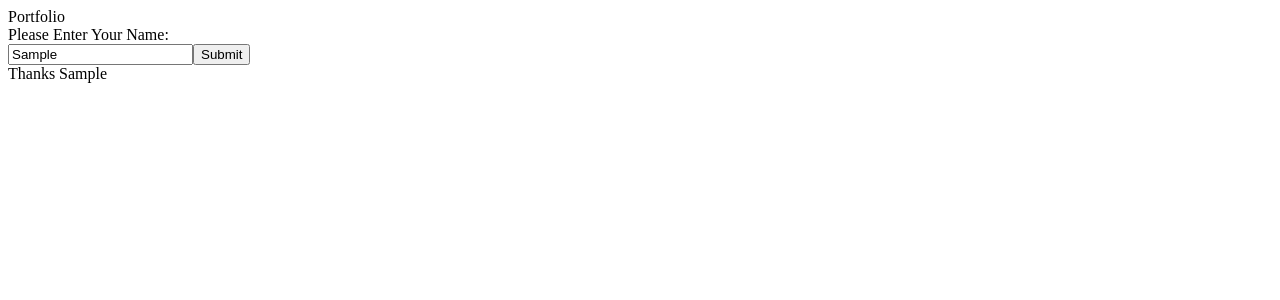
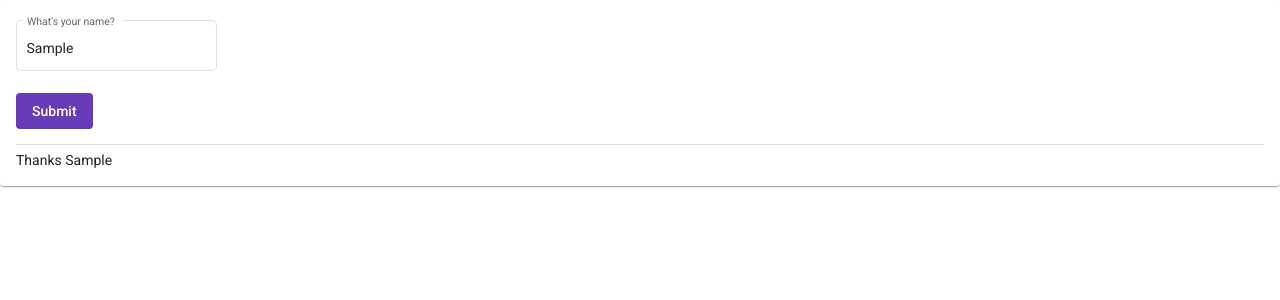
Before and after one commit to KeifferCulbreth/Portfolio, an Angular app: page / in a window 1280 px wide. Both pictures are taken after typing "Sample" into the empty fields and a click on the button "Submit". Shown: the top 300 px of the page. Built offline with nearby package versions, Linux system fonts and the light colour scheme.

Commit message:
Inserting Material design

```diff
--- a/angular.json
+++ b/angular.json
@@ -123,6 +123,7 @@
           }
         }
       }
-    }},
+    }
+  },
   "defaultProject": "Portfolio"
 }
--- a/package.json
+++ b/package.json
@@ -12,10 +12,12 @@
   "private": true,
   "dependencies": {
     "@angular/animations": "~10.0.0",
+    "@angular/cdk": "^10.0.0",
     "@angular/common": "~10.0.0",
     "@angular/compiler": "~10.0.0",
     "@angular/core": "~10.0.0",
     "@angular/forms": "~10.0.0",
+    "@angular/material": "^10.0.0",
     "@angular/platform-browser": "~10.0.0",
     "@angular/platform-browser-dynamic": "~10.0.0",
     "@angular/router": "~10.0.0",
--- a/src/app/app.component.html
+++ b/src/app/app.component.html
@@ -1,2 +1 @@
-<div>{{title}}</div>
 <app-user></app-user>
--- a/src/app/user/user.component.html
+++ b/src/app/user/user.component.html
@@ -1,6 +1,13 @@
-<div>
-    <label>Please Enter Your Name:</label>
-</div>
-<input [(ngModel)] = "name">
-<button (click) = "showTitle = true">Submit</button>
-<div *ngIf="showTitle">Thanks {{name}}</div>
+<mat-card>
+    <mat-form-field appearance="outline">
+        <mat-label>What's your name?</mat-label>
+        <input matInput type="text" [(ngModel)] = "name">
+    </mat-form-field>
+    <div>
+        <button mat-flat-button color="primary" class="padding-top-15"(click) = "showTitle = true">Submit</button>
+    </div>
+    <div class="padding-top-15" *ngIf="showTitle">
+        <mat-divider></mat-divider>
+        <div class="padding-top-5" *ngIf="showTitle">Thanks {{name}}</div>
+    </div>
+</mat-card>
--- a/src/index.html
+++ b/src/index.html
@@ -6,8 +6,10 @@
   <base href="/">
   <meta name="viewport" content="width=device-width, initial-scale=1">
   <link rel="icon" type="image/x-icon" href="favicon.ico">
+  <link href="https://fonts.googleapis.com/css?family=Roboto:300,400,500&display=swap" rel="stylesheet">
+  <link href="https://fonts.googleapis.com/icon?family=Material+Icons" rel="stylesheet">
 </head>
-<body>
+<body class="mat-typography">
   <app-root></app-root>
 </body>
 </html>
--- a/src/styles.scss
+++ b/src/styles.scss
@@ -1 +1,9 @@
-/* You can add global styles to this file, and also import other style files */
+@import '@angular/material/prebuilt-themes/deeppurple-amber.css';
+html, body { height: 100%; }
+body { margin: 0; font-family: Roboto, "Helvetica Neue", sans-serif; }
+.padding-top-15 {
+    padding-top: 15px;
+}
+.padding-top-5 {
+    padding-top: 5px;
+}
```
Also changed, not shown: src/app/app.module.ts (+17 -2 lines), 1 other file (tests, documents, lock files or other folders).
